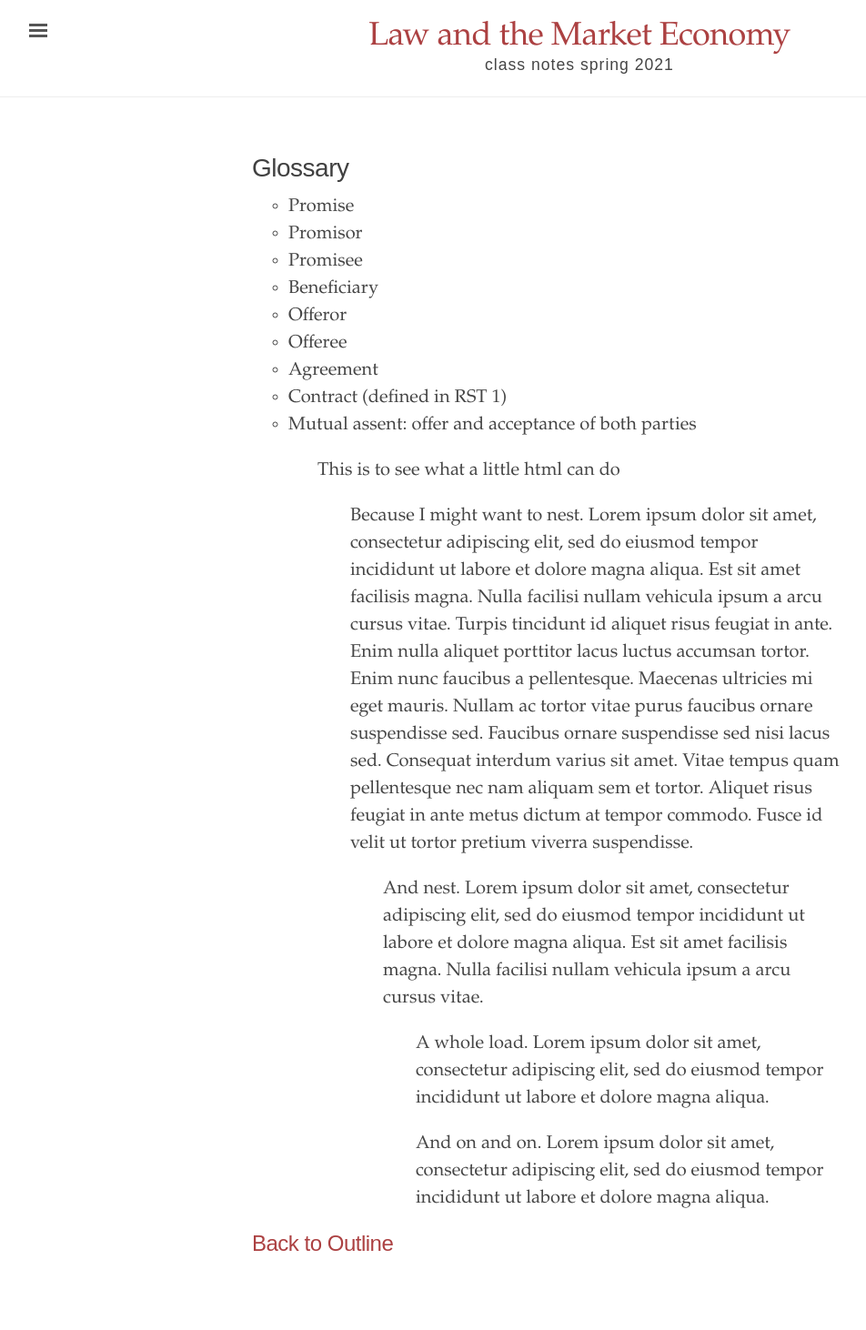
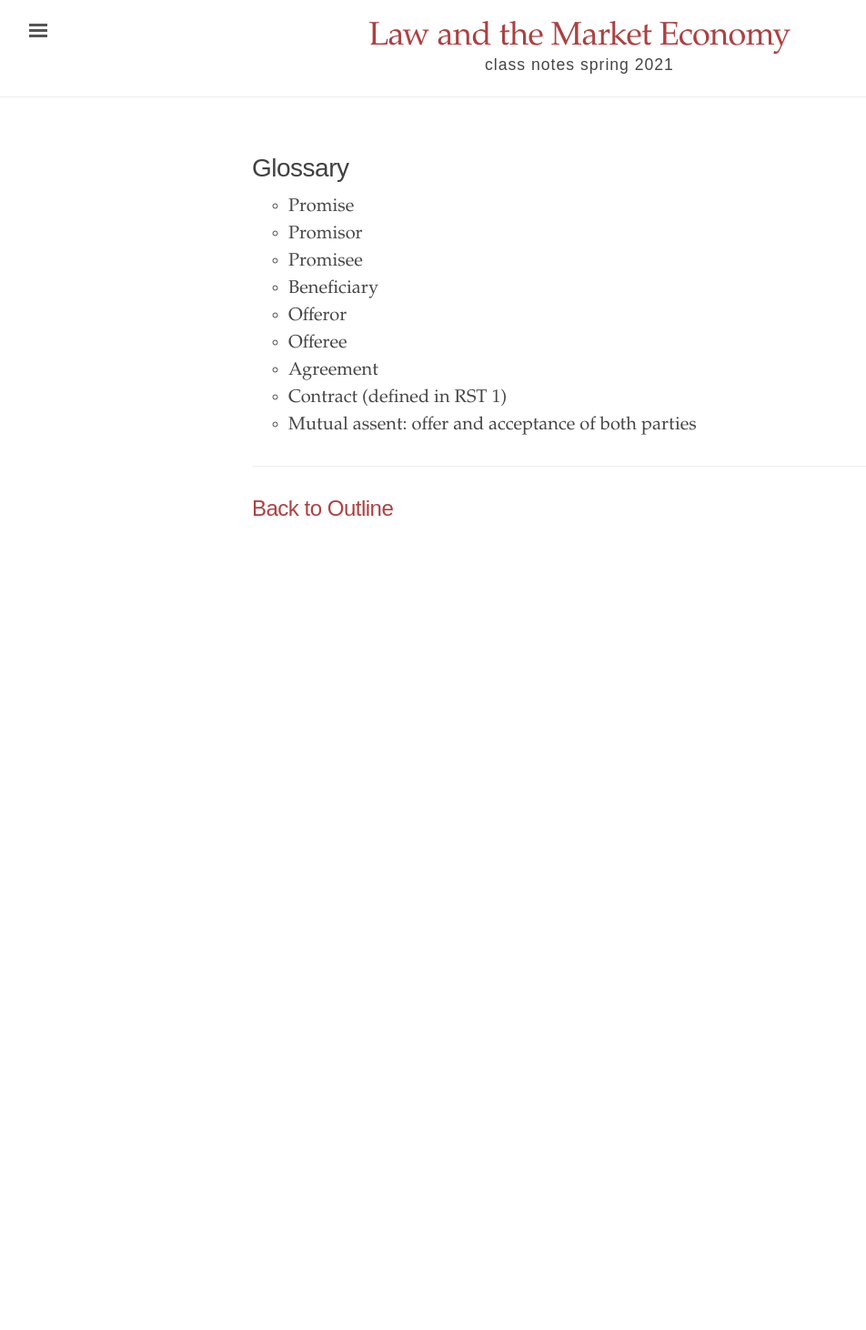
Before and after one commit to binipringle/contracts, a Jekyll site: the page built from _texts/glossary.md, in a window 1280 px wide. Shown: the whole page at 91% size, without its empty margins (3-955 px from the left). Built offline with Jekyll 4.4.1, drawn with Linux system fonts in a browser that asks for light colours; after the commit the page ends 900 px from its top, so only the background shows below that.

Commit message:
in section 7 had some fun with html

```diff
--- a/_texts/glossary.md
+++ b/_texts/glossary.md
@@ -17,15 +17,7 @@
 - Contract (defined in RST 1)
 - Mutual assent: offer and acceptance of both parties
 
-<p style="margin-left:10%; margin-right:10%;">This is to see what a little html can do</p>
-
-<p style="margin-left:15%; margin-right:10%;">Because I might want to nest. Lorem ipsum dolor sit amet, consectetur adipiscing elit, sed do eiusmod tempor incididunt ut labore et dolore magna aliqua. Est sit amet facilisis magna. Nulla facilisi nullam vehicula ipsum a arcu cursus vitae. Turpis tincidunt id aliquet risus feugiat in ante. Enim nulla aliquet porttitor lacus luctus accumsan tortor. Enim nunc faucibus a pellentesque. Maecenas ultricies mi eget mauris. Nullam ac tortor vitae purus faucibus ornare suspendisse sed. Faucibus ornare suspendisse sed nisi lacus sed. Consequat interdum varius sit amet. Vitae tempus quam pellentesque nec nam aliquam sem et tortor. Aliquet risus feugiat in ante metus dictum at tempor commodo. Fusce id velit ut tortor pretium viverra suspendisse.</p>
-
-<p style="margin-left:20%; margin-right:10%;">And nest. Lorem ipsum dolor sit amet, consectetur adipiscing elit, sed do eiusmod tempor incididunt ut labore et dolore magna aliqua. Est sit amet facilisis magna. Nulla facilisi nullam vehicula ipsum a arcu cursus vitae.</p>
-
-<p style="margin-left:25%; margin-right:10%;">A whole load. Lorem ipsum dolor sit amet, consectetur adipiscing elit, sed do eiusmod tempor incididunt ut labore et dolore magna aliqua.</p>
-
-<p style="margin-left:25%; margin-right:10%;">And on and on. Lorem ipsum dolor sit amet, consectetur adipiscing elit, sed do eiusmod tempor incididunt ut labore et dolore magna aliqua.</p>
+---
 
 [Back to Outline](https://binipringle.github.io/contracts/texts/0-outline/)
 ---
```
Also changed, not shown: _texts/7-section7.md (+14 -2 lines).
